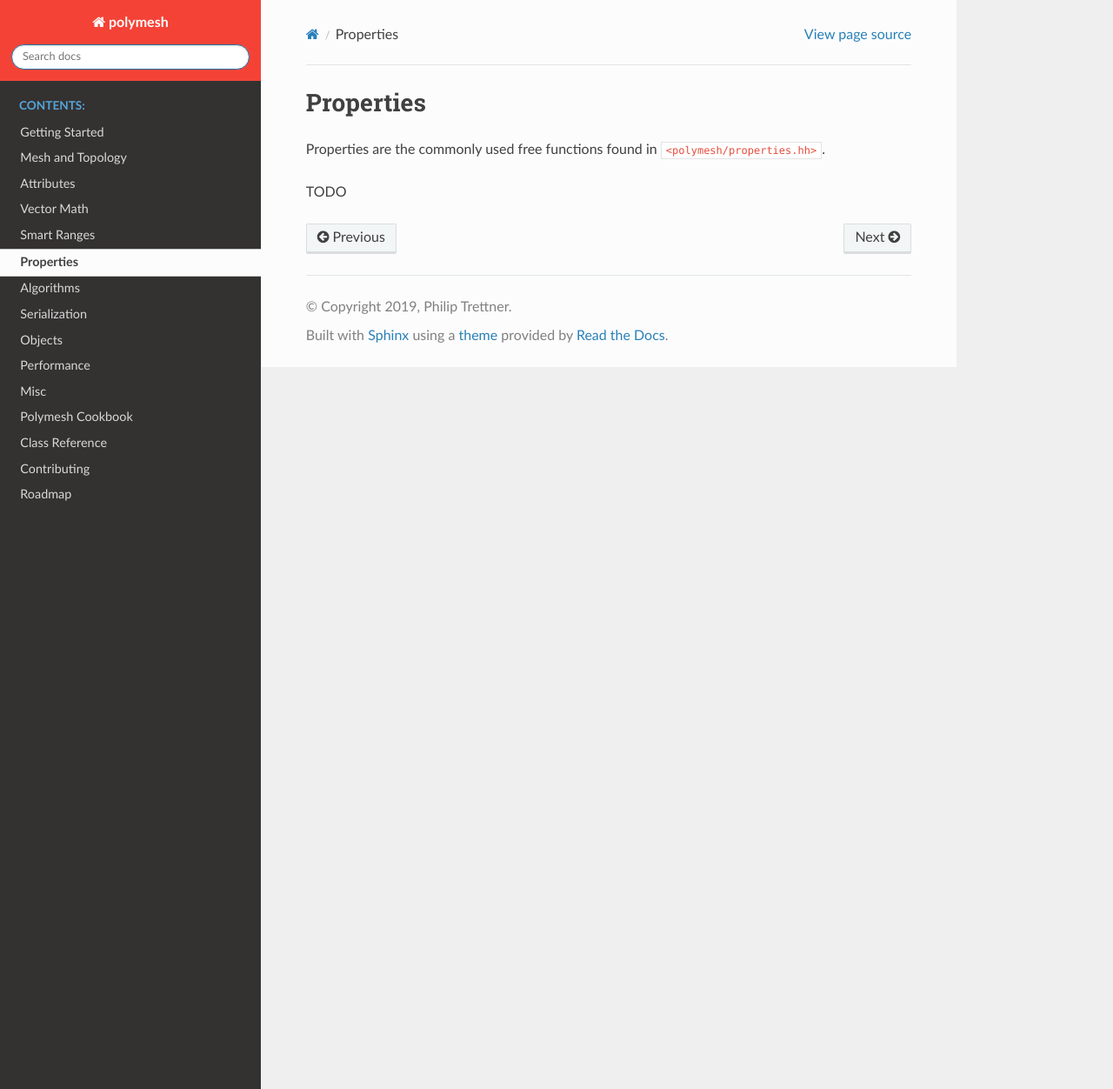
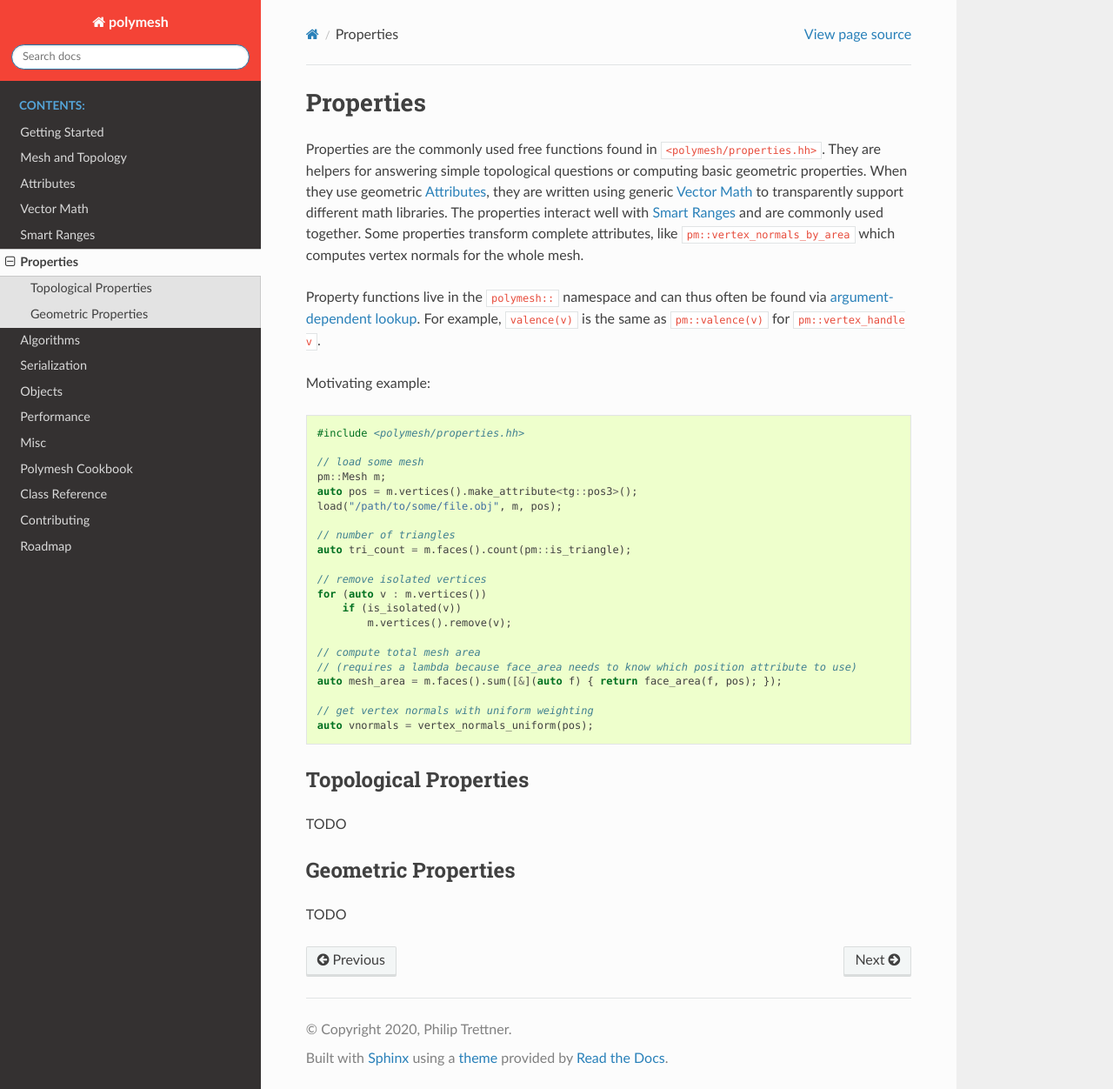
Before and after one commit to project-arcana/polymesh, a Sphinx documentation site: the page built from docs/properties.rst, in a window 1280 px wide and 1252 px high. Shown: the whole window at 87% size. Built offline with Sphinx 7.4.7 and the Read the Docs theme 2.0.0, drawn with Linux system fonts in a browser that asks for light colours; pages that are not in the unit, such as notebooks, are missing from menus.

Commit message:
updated docs a bit

```diff
--- a/docs/conf.py
+++ b/docs/conf.py
@@ -18,7 +18,7 @@
 # -- Project information -----------------------------------------------------
 
 project = 'polymesh'
-copyright = '2019, Philip Trettner'
+copyright = '2020, Philip Trettner'
 author = 'Philip Trettner'
 
 # The full version, including alpha/beta/rc tags
--- a/docs/cookbook.rst
+++ b/docs/cookbook.rst
@@ -1,5 +1,8 @@
 Polymesh Cookbook
 =================
+
+This chapter collects various simple recipes and samples that answer common "How do I do XYZ?" questions.
+`Typed Geometry <https://graphics.rwth-aachen.de:9000/ptrettner/typed-geometry>`_ is used as math library.
 
 
 Loading a Mesh from a File
--- a/docs/properties.rst
+++ b/docs/properties.rst
@@ -2,5 +2,46 @@ Properties
 ==========
 
 Properties are the commonly used free functions found in ``<polymesh/properties.hh>``.
+They are helpers for answering simple topological questions or computing basic geometric properties.
+When they use geometric :doc:`attributes`, they are written using generic :doc:`vector-math` to transparently support different math libraries.
+The properties interact well with :doc:`smart-ranges` and are commonly used together.
+Some properties transform complete attributes, like ``pm::vertex_normals_by_area`` which computes vertex normals for the whole mesh.
+
+Property functions live in the ``polymesh::`` namespace and can thus often be found via `argument-dependent lookup <https://en.cppreference.com/w/cpp/language/adl>`_.
+For example, ``valence(v)`` is the same as ``pm::valence(v)`` for ``pm::vertex_handle v``.
+
+Motivating example: ::
+
+    #include <polymesh/properties.hh>
+
+    // load some mesh
+    pm::Mesh m;
+    auto pos = m.vertices().make_attribute<tg::pos3>();
+    load("/path/to/some/file.obj", m, pos);
+
+    // number of triangles
+    auto tri_count = m.faces().count(pm::is_triangle);
+
+    // remove isolated vertices
+    for (auto v : m.vertices())
+        if (is_isolated(v))
+            m.vertices().remove(v);
+
+    // compute total mesh area
+    // (requires a lambda because face_area needs to know which position attribute to use)
+    auto mesh_area = m.faces().sum([&](auto f) { return face_area(f, pos); });
+
+    // get vertex normals with uniform weighting
+    auto vnormals = vertex_normals_uniform(pos);
+
+
+Topological Properties
+----------------------
 
 TODO
+
+
+Geometric Properties
+--------------------
+
+TODO
--- a/docs/roadmap.rst
+++ b/docs/roadmap.rst
@@ -6,7 +6,6 @@ TODO
 Refactorings
 ------------
 
-* simplify ``make_attribute`` variants and remove the one that is achieved via ``map``
 * provide a ``span`` type
 * remove ``std`` dependencies where appropriate to reduce compile times
 
```
Also changed, not shown: Readme.md (+1 -1 lines).
